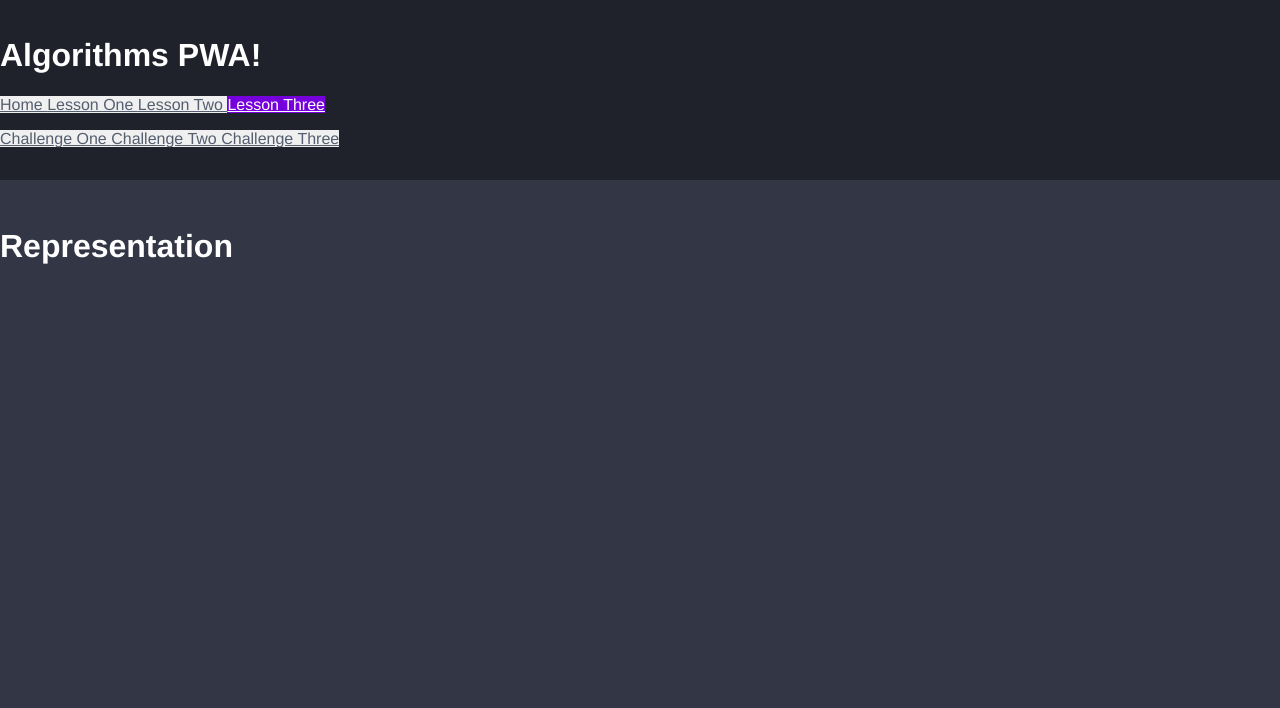
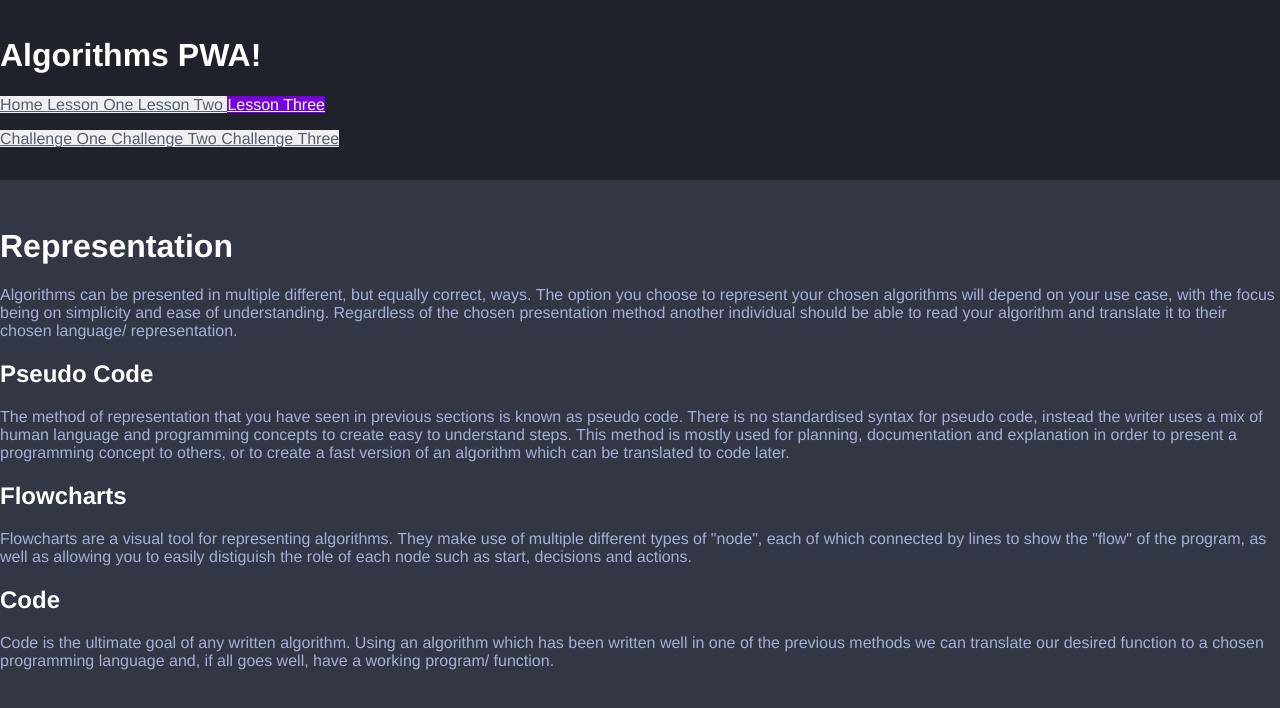
Before and after one commit to Littlewoko/algorithms_pwa, a React (Create React App) app: page /representation in a window 1280 px wide. Shown: the top 708 px of the page. Built offline with nearby package versions, Linux system fonts and the light colour scheme.

Commit message:
explanations for representation

```diff
--- /dev/null
+++ b/src/components/Code.js
@@ -0,0 +1,16 @@
+import React from "react";
+
+const Code = () => (
+    <div>
+    <h2>Code</h2>
+        <p>
+            Code is the ultimate goal of any written algorithm. Using an algorithm
+            which has been written well in one of the previous methods we can translate
+            our desired function to a chosen programming language and, if all goes well,
+            have a working program/ function.
+        </p>
+
+    </div>
+)
+
+export default Code;
--- /dev/null
+++ b/src/components/Flowcharts.js
@@ -0,0 +1,15 @@
+import React from "react";
+
+const Flowcharts = () => (
+    <div>
+    <h2>Flowcharts</h2>
+    <p>
+        Flowcharts are a visual tool for representing algorithms. They make use
+        of multiple different types of "node", each of which connected by lines to show
+        the "flow" of the program, as well as allowing you to easily distiguish the role
+        of each node such as start, decisions and actions.
+    </p>
+    </div>
+)
+
+export default Flowcharts;
--- /dev/null
+++ b/src/components/Psuedocode.js
@@ -0,0 +1,18 @@
+import React from "react";
+
+const Psuedocode = () => (
+    <div>
+    <h2>Pseudo Code</h2>
+    <p>
+        The method of representation that you have seen in previous sections is known as
+        pseudo code. There is no standardised syntax for pseudo code, instead the writer
+        uses a mix of human language and programming concepts to create easy to understand
+        steps. This method is mostly used for planning, documentation and explanation in order
+        to present a programming concept to others, or to create a fast version of an algorithm
+        which can be translated to code later.
+    </p>
+    </div>
+
+)
+
+export default Psuedocode;
--- a/src/components/Representation.js
+++ b/src/components/Representation.js
@@ -1,5 +1,8 @@
 import React from 'react';
 import Header from './Header';
+import Psuedocode from './Psuedocode';
+import Flowcharts from './Flowcharts';
+import Code from './Code';
 
 const Representation = () => (
 
@@ -7,6 +10,16 @@ const Representation = () => (
         <Header />
         <div>
             <h1>Representation</h1>
+            <p>
+                Algorithms can be presented in multiple different, but equally correct, ways.
+                The option you choose to represent your chosen algorithms will depend on your
+                use case, with the focus being on simplicity and ease of understanding. Regardless
+                of the chosen presentation method another individual should be able to read your
+                algorithm and translate it to their chosen language/ representation.
+            </p>
+            <Psuedocode />
+            <Flowcharts />
+            <Code />
         </div>
     </div>
 
```
